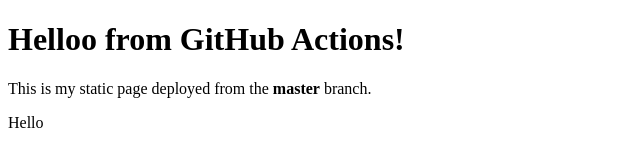
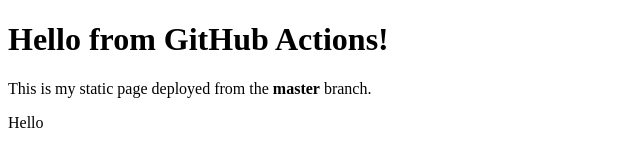
Before and after one commit to markokadzbanov/SI_2025_lab3_233151, a plain HTML site: page index.html in a window 1280 px wide. Shown: the whole page, without its empty margins (0-640 px from the left). Drawn offline with Linux system fonts and the light colour scheme.

Commit message:
Initial commit

```diff
--- a/index.html
+++ b/index.html
@@ -4,7 +4,7 @@
   <title>CI/CD Homework</title>
 </head>
 <body>
-  <h1>Helloo from GitHub Actions!</h1>
+  <h1>Hello from GitHub Actions!</h1>
   <p>This is my static page deployed from the <strong>master</strong> branch.</p>
 </body>
 </html>
```
